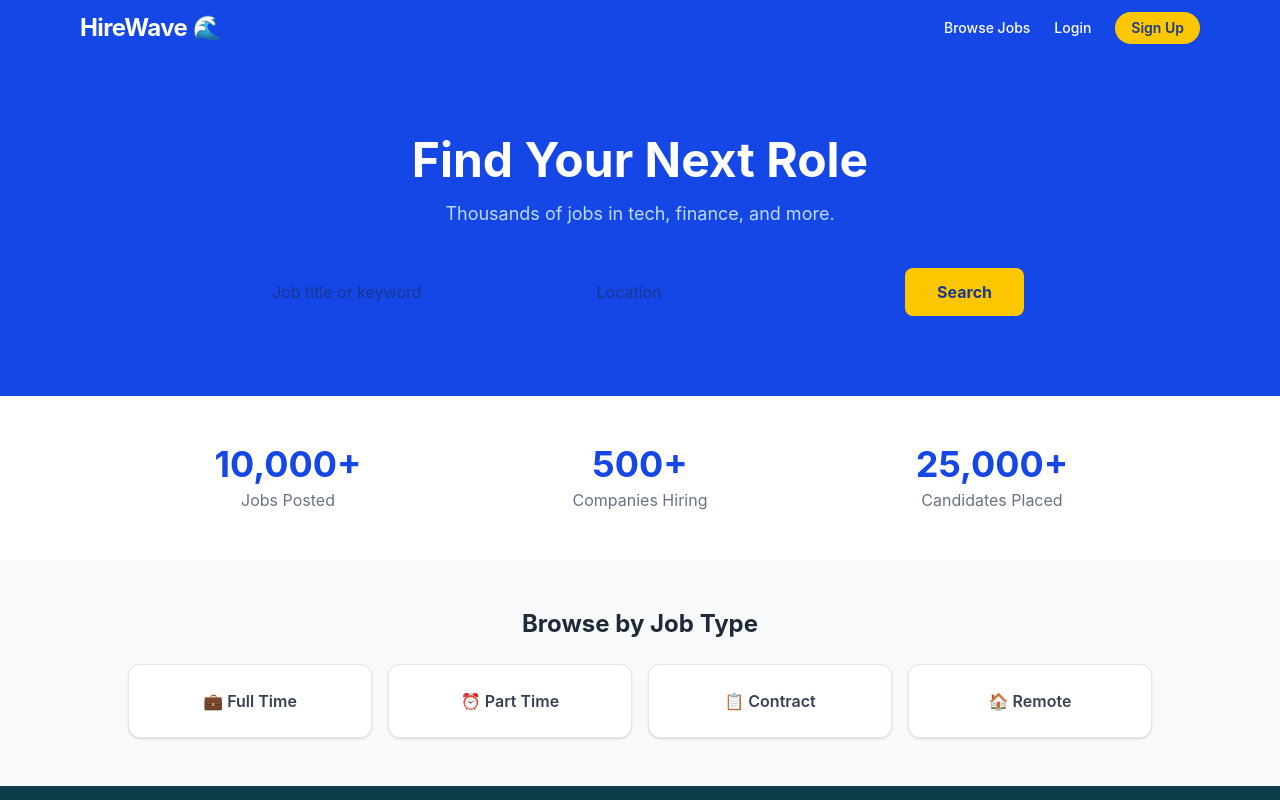
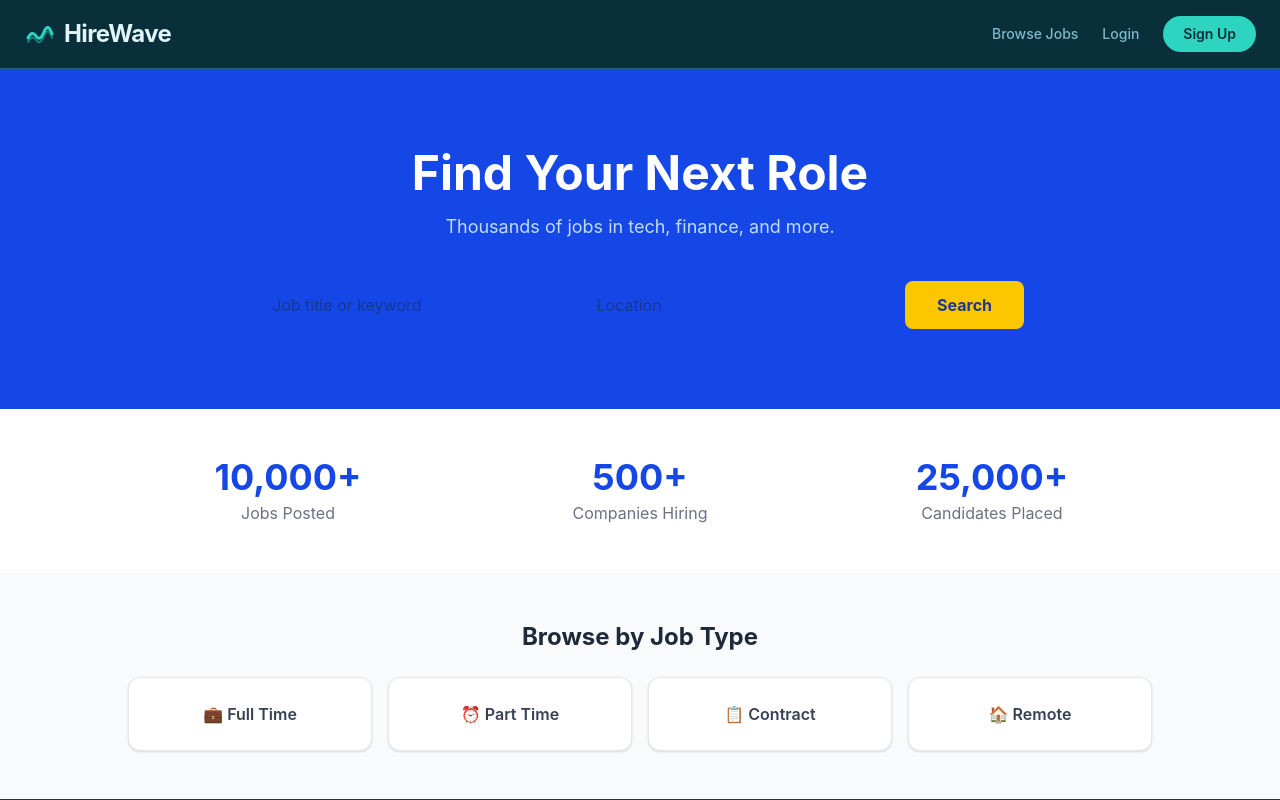
Before and after one commit to rahanasuleiman8-ship-it/HireWave, a React (Vite) app in the folder src/hirewave-client/: page / in a window 1280 px wide. Built offline with nearby package versions, Linux system fonts and the light colour scheme; no server answers.

Commit message:
UI: Redesign Navbar with dark teal theme and wave logo

```diff
--- a/src/hirewave-client/src/components/Navbar.jsx
+++ b/src/hirewave-client/src/components/Navbar.jsx
@@ -11,32 +11,57 @@ export default function Navbar() {
   };
 
   return (
-    <nav className="bg-blue-700 text-white shadow-md">
-      <div className="max-w-6xl mx-auto px-4 py-3 flex items-center justify-between">
-        <Link to="/" className="text-2xl font-bold tracking-tight">
-          HireWave 🌊
+    <nav style={{ background: 'rgba(10,47,58,0.95)', borderBottom: '1px solid var(--hw-border)', backdropFilter: 'blur(8px)' }}
+      className="sticky top-0 z-50">
+      <div className="max-w-7xl mx-auto px-6 py-4 flex items-center justify-between">
+        {/* Logo */}
+        <Link to="/" className="flex items-center gap-2 group">
+          <svg width="32" height="32" viewBox="0 0 32 32" fill="none">
+            <path d="M4 20 Q8 12 12 18 Q16 24 20 14 Q24 4 28 16" stroke="#2dd4bf" strokeWidth="3" strokeLinecap="round" fill="none"/>
+            <path d="M4 24 Q8 16 12 22 Q16 28 20 18 Q24 8 28 20" stroke="#14b8a6" strokeWidth="2" strokeLinecap="round" fill="none" opacity="0.6"/>
+          </svg>
+          <span className="text-2xl font-bold tracking-tight" style={{ color: 'var(--hw-text)' }}>
+            HireWave
+          </span>
         </Link>
 
+        {/* Nav links */}
         <div className="flex items-center gap-6 text-sm font-medium">
-          <Link to="/jobs" className="hover:text-yellow-300 transition">Browse Jobs</Link>
+          <Link to="/jobs" style={{ color: 'var(--hw-text-muted)' }}
+            className="hover:text-white transition-colors duration-200">
+            Browse Jobs
+          </Link>
 
           {!user && (
             <>
-              <Link to="/login" className="hover:text-yellow-300 transition">Login</Link>
-              <Link to="/register" className="bg-yellow-400 text-blue-900 px-4 py-1.5 rounded-full hover:bg-yellow-300 transition font-semibold">
+              <Link to="/login" style={{ color: 'var(--hw-text-muted)' }}
+                className="hover:text-white transition-colors duration-200">
+                Login
+              </Link>
+              <Link to="/register"
+                style={{ background: 'var(--hw-teal)', color: '#0a2f3a' }}
+                className="px-5 py-2 rounded-full font-semibold hover:opacity-90 transition">
                 Sign Up
               </Link>
             </>
           )}
 
           {user?.role === 'JobSeeker' && (
-            <Link to="/my-applications" className="hover:text-yellow-300 transition">My Applications</Link>
+            <Link to="/my-applications" style={{ color: 'var(--hw-text-muted)' }}
+              className="hover:text-white transition-colors duration-200">
+              My Applications
+            </Link>
           )}
 
           {user?.role === 'Employer' && (
             <>
-              <Link to="/dashboard" className="hover:text-yellow-300 transition">Dashboard</Link>
-              <Link to="/post-job" className="bg-yellow-400 text-blue-900 px-4 py-1.5 rounded-full hover:bg-yellow-300 transition font-semibold">
+              <Link to="/dashboard" style={{ color: 'var(--hw-text-muted)' }}
+                className="hover:text-white transition-colors duration-200">
+                Dashboard
+              </Link>
+              <Link to="/post-job"
+                style={{ background: 'var(--hw-teal)', color: '#0a2f3a' }}
+                className="px-5 py-2 rounded-full font-semibold hover:opacity-90 transition">
                 Post a Job
               </Link>
             </>
@@ -44,8 +69,16 @@ export default function Navbar() {
 
           {user && (
             <div className="flex items-center gap-3">
-              <span className="text-sm text-blue-200">Hi, {user.firstName}</span>
-              <button onClick={handleLogout} className="hover:text-yellow-300 transition text-sm">
+              <div style={{ background: 'var(--hw-surface)', border: '1px solid var(--hw-border)' }}
+                className="flex items-center gap-2 px-3 py-1.5 rounded-full">
+                <div style={{ background: 'var(--hw-teal)' }} className="w-6 h-6 rounded-full flex items-center justify-center text-xs font-bold text-gray-900">
+                  {user.firstName?.[0]?.toUpperCase()}
+                </div>
+                <span style={{ color: 'var(--hw-text-muted)' }} className="text-sm">{user.firstName}</span>
+              </div>
+              <button onClick={handleLogout}
+                style={{ color: 'var(--hw-text-dim)' }}
+                className="hover:text-white transition text-sm">
                 Logout
               </button>
             </div>
```
